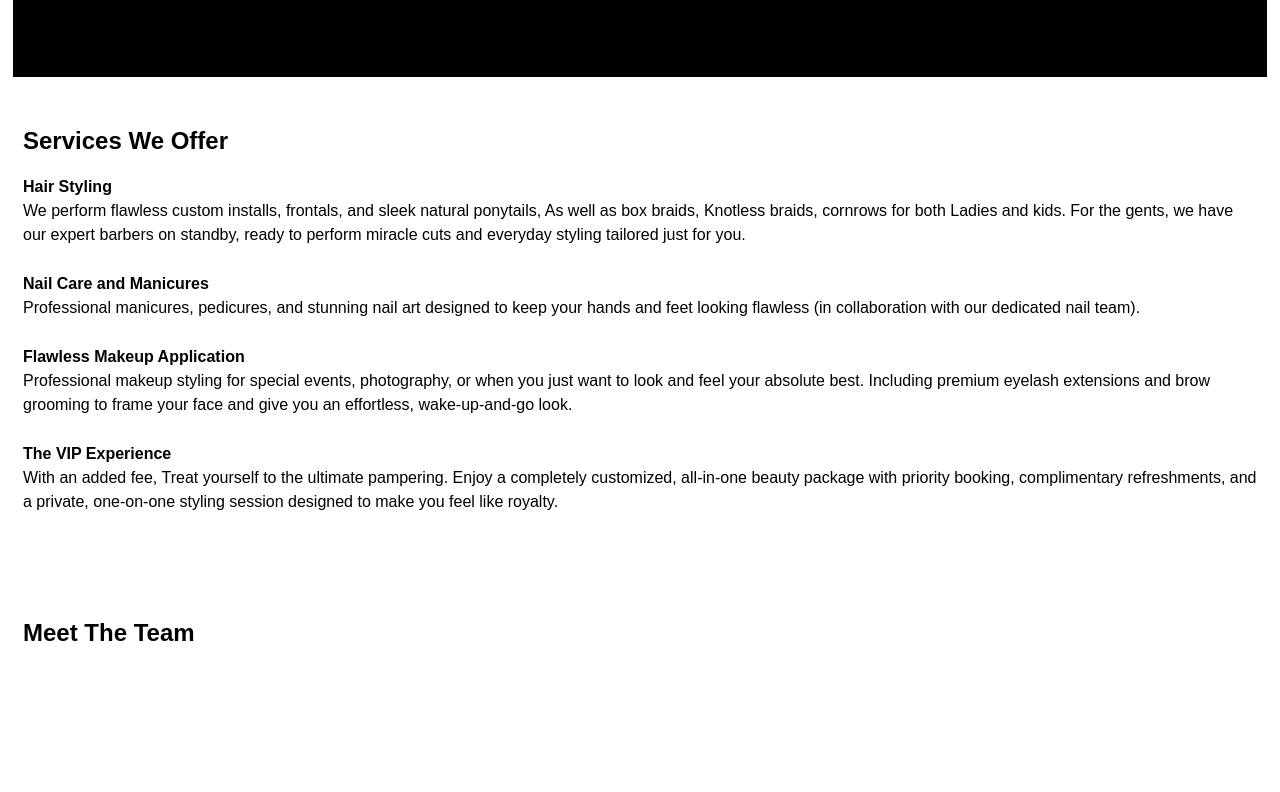
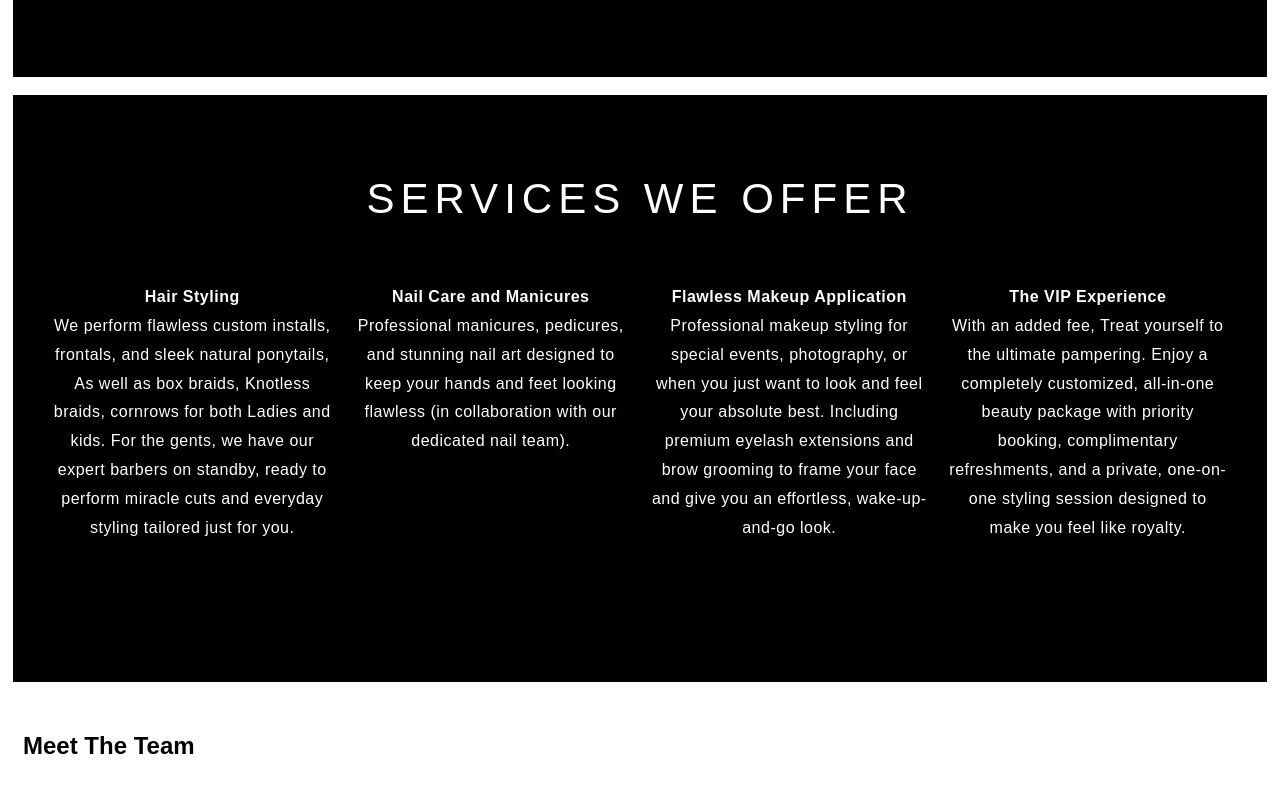
Before and after one commit to osondoebere-jpg/psychic-disco, a plain HTML site: page index.html in a window 1280 px wide. Shown: the part 1131-1923 px from the top of the page. Before the commit the page ends 1841 px from the top, so only its background shows below. Drawn offline with Linux system fonts and the light colour scheme.

Commit message:
update index.html

```diff
--- a/index.html
+++ b/index.html
@@ -138,7 +138,7 @@
     }
 
     .carousel-container::-webkit-scrollbar-thumb {
-    background: #d4af37;         /* Gold color thumb */
+        background: #ad8913;         /* Gold color thumb */
         border-radius: 10px;
     }
 
@@ -147,9 +147,41 @@
         padding: 30px 10px;
     }
 
+  .services {
+    background-color: #000000;
+    width: 100%;       /* Must be 100% */
+    max-width: 100%;   /* Make sure no max-width pixel limit is overriding it */
+    padding: 80px 0;   /* Use 0 on the left/right so the carousel can touch the edges if needed */
+    box-sizing: border-box;
+    text-align: center;
+    color: #ffffff;
+    }
+
+    .services h1 {
+        color: #ffffff;
+        font-family: Arial, sans-serif;
+        font-size: 42px;
+        text-transform: uppercase;
+            letter-spacing: 6px;
+        margin: 0 0 40px 0; /* Extra space below the heading */
+        font-weight: 300;
+    }
+
+/* TARGETING YOUR <p> TAG EXPLICITLY */
     .services p {
-        margin-bottom: 25px;
-        line-height: 1.5;
+        color: #ffffff;
+        font-family: Arial, sans-serif;
+        font-weight: 300;
+        font-size: 16px;          /* Clean, elegant font size that stays crisp on desktop */
+        line-height: 1.8;         /* High-end spacing between sentences */
+
+/* THE FIX: Hard limits to match your screen alignment goals */
+        max-width: 650px;         /* Locks the paragraph into a beautiful, narrow center column */
+        width: 90%;               /* Prevents edge clipping on mobile devices */
+        margin: 0 auto;           /* Centers the entire text block horizontally */
+
+        text-align: center;
+        letter-spacing: 0.5px;
     }
 
     /* --- THE MAGIC MAGIC TRICK: MEDIA QUERY --- */
@@ -215,33 +247,38 @@
     </p>
 </section>
 
+<br>
+
     <section class="services">
-        <h2>Services We Offer</h2>
+        <h1>Services We Offer</h1>
 
-        <p>
+       <div class="carousel-container">
+        <p class="service-description">
             <strong>Hair Styling</strong> <br>
             We perform flawless custom installs, frontals, and sleek natural ponytails, As well as box braids, Knotless braids, cornrows for both Ladies and kids.
             For the gents, we have our expert barbers on standby, ready to perform miracle cuts and everyday styling tailored just for you.
         </p>
 
-        <p>
+        <p class="service-description">
             <strong>Nail Care and Manicures</strong> <br>
             Professional manicures, pedicures, and stunning nail art designed to keep your hands and feet looking flawless
             (in collaboration with our dedicated nail team).
         </p>
 
-        <p>
+        <p class="service-description">
             <strong>Flawless Makeup Application</strong> <br>
             Professional makeup styling for special events, photography, or when you just want to look and feel your absolute best.
             Including premium eyelash extensions and brow grooming to frame your face and give you an effortless, wake-up-and-go look.
         </p>
 
-        <p>
+        <p class="service-description">
             <strong>The VIP Experience</strong> <br>
             With an added fee, Treat yourself to the ultimate pampering. Enjoy a completely customized, all-in-one beauty package
             with priority booking, complimentary refreshments, and a private, one-on-one styling session designed to make you feel like royalty.
         </p>
+         </div>
     </section>
+
 
     <section class="meet_team">
         <h2>Meet The Team</h2>
```
Lines whose indentation alone changed are shown as unchanged.
